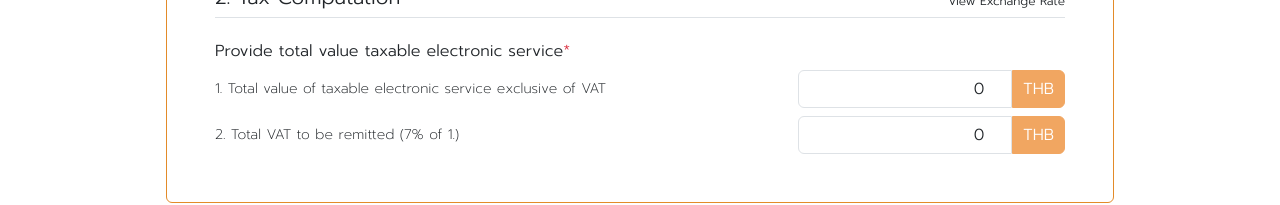
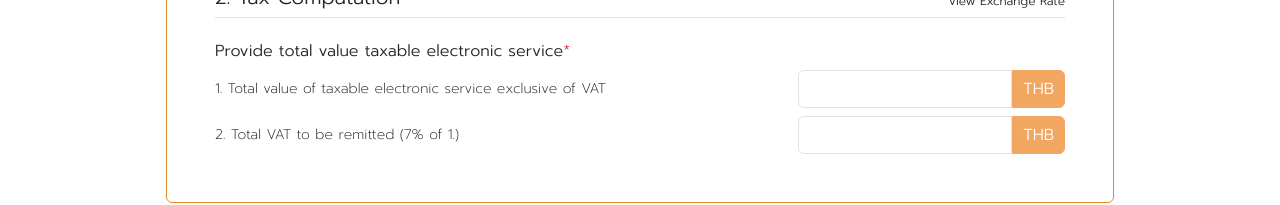
Before and after one commit to MiniPair803/test-angular, an Angular app: page / in a window 1280 px wide. Shown: the part 539-744 px from the top of the page. Built offline with nearby package versions, Linux system fonts and the light colour scheme.

Commit message:
fix bug change value

```diff
--- a/src/app/tax-filing/input-detail/input-detail.component.html
+++ b/src/app/tax-filing/input-detail/input-detail.component.html
@@ -64,13 +64,12 @@
       <input
         id="saleAmount"
         name="saleAmount"
-        type="number"
-        min="0"
-        step="0.01"
+        type="text"
         class="form-control text-end"
-        onkeyup="if(value<0) value='';"
+        onkeyup="if(value<0 || isNaN(parseInt(value)) === true || isNaN(Number(value))==true) value='';"
         [(ngModel)]="valueInput.saleAmount"
         (blur)="formatCurrency($event)"
+        (focus)="changeToNumber($event)"
       />
       <span class="span-text">THB</span>
     </div>
@@ -83,13 +82,12 @@
       <input
         id="taxAmount"
         name="taxAmount"
-        type="number"
-        min="0"
-        step="0.01"
+        type="text"
         class="form-control text-end"
-        onkeyup="if(value<0) value='';"
+        onkeyup="if(value<0 || isNaN(parseInt(value)) === true || isNaN(Number(value))==true) value='';"
         [(ngModel)]="valueInput.taxAmount"
         (blur)="formatCurrency($event)"
+        (focus)="changeToNumber($event)"
       />
       <span class="span-text">THB</span>
     </div>
--- a/src/app/tax-filing/input-detail/input-detail.component.ts
+++ b/src/app/tax-filing/input-detail/input-detail.component.ts
@@ -41,7 +41,7 @@ export class InputDetailComponent implements OnInit, OnChanges {
   @Input() selectedMonth: string = '';
   @Input() selectedYear: string = '';
 
-  valueInput: any = { saleAmount: 0, taxAmount: 0 };
+  valueInput: any = { saleAmount: '', taxAmount: '' };
 
   constructor() {}
 
@@ -57,7 +57,6 @@ export class InputDetailComponent implements OnInit, OnChanges {
     this.selectedMonth = value;
   }
   onSelectYear(value: any) {
-    console.log(value);
     this.selectedYear = value;
   }
 
@@ -66,11 +65,17 @@ export class InputDetailComponent implements OnInit, OnChanges {
     const id = target.id;
     let value = 0;
     if (target.value.slice(0, 1) !== '0') {
-      value = Number(Number(target.value).toFixed(2));
+      value = parseFloat(Number(target.value).toFixed(2));
     } else {
       value = 0;
     }
-    this.valueInput[id] = value;
-    console.log(this.valueInput);
+    this.valueInput[id] = value.toLocaleString().toString();
+  }
+
+  changeToNumber(event: Event) {
+    const target = event.target as HTMLInputElement;
+    const id = target.id;
+    const value = target.value.replace(/,/g, '');
+    this.valueInput[id] = target.value === '' ? '' : parseFloat(value);
   }
 }
```
